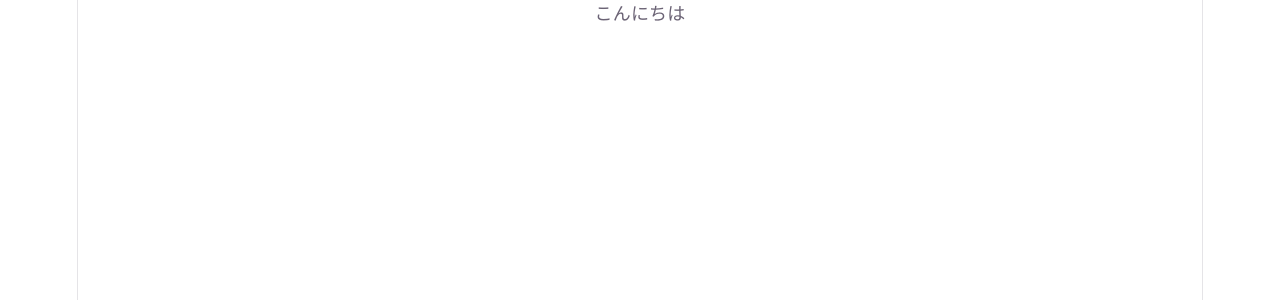
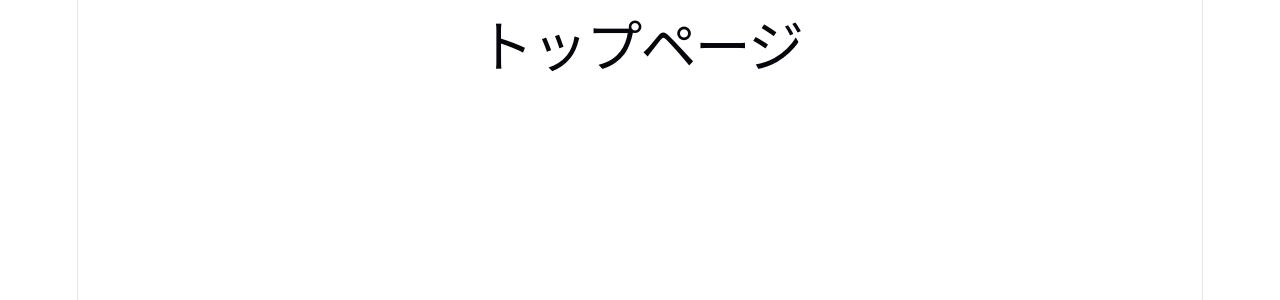
Before and after one commit to w-rnagatsuma/react-master, a React (Vite) app in the folder app/: page / in a window 1280 px wide. Shown: the top 300 px of the page. Built offline with nearby package versions, Linux system fonts and the light colour scheme.

Commit message:
Titleコンポーネントを作成

```diff
--- a/app/src/App.tsx
+++ b/app/src/App.tsx
@@ -1,5 +1,7 @@
+import Title from "./components/Title";
+
 export default function App() {
   return (
-    <p>こんにちは</p>
+    <Title text="トップページ" />
   )
 }
--- /dev/null
+++ b/app/src/components/Title.tsx
@@ -0,0 +1,7 @@
+type TitleProps = {
+    text: string;
+};
+
+export default function Title({ text }: TitleProps) {
+  return <h1>{text}</h1>;
+}
```
